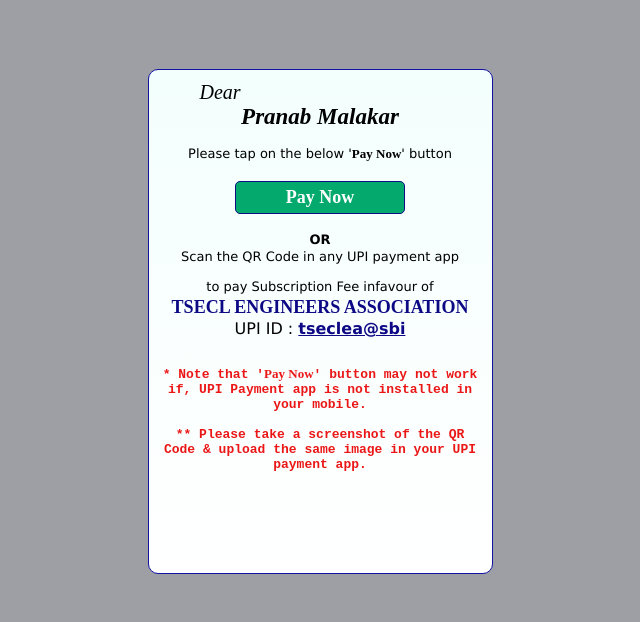
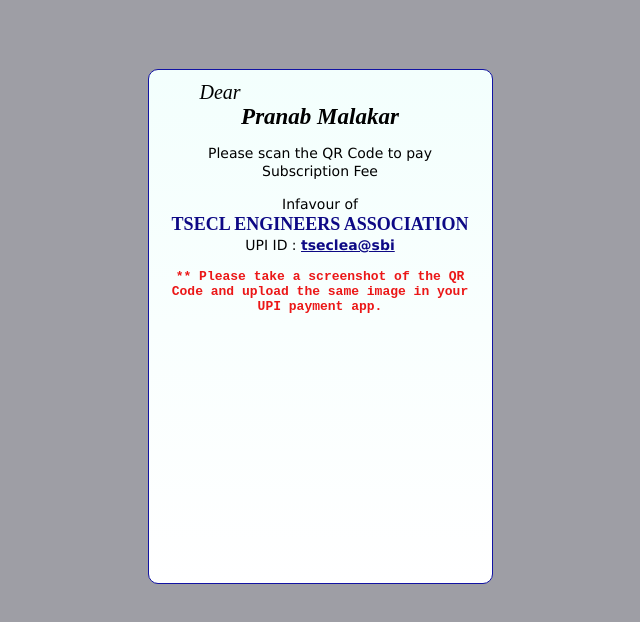
Before and after one commit to tseclengineersasso/201, a plain HTML site: page index.html in a window 1280 px wide. Shown: the whole page, without its empty margins (320-960 px from the left). Drawn offline with Linux system fonts and the light colour scheme; a script that the page names is missing.

Commit message:
Add files via upload

```diff
--- a/index.html
+++ b/index.html
@@ -15,22 +15,6 @@
 
     #qrcode {
         pointer-events: none;
-    }
-    button {
-        background-color: #04AA6D;
-        color: rgb(255, 255, 255);
-        padding: 5px 5px;
-        margin: 5px 0;
-        border: none;
-        cursor: pointer;
-        width: 50%;
-        border-radius: 5px;
-        border: 1px solid #0d0f83;
-    }
-    button:hover {
-        opacity: 0.9;
-        background-color: #7139d3;
-        color: rgb(253, 223, 133);
     }
     .container {
         text-align: center;
@@ -55,17 +39,19 @@
         font-weight: bold;
         line-height: 0.1;
         font-size: 23px;
-        padding-bottom: 5px;
+        padding-bottom: 3px;
     }
     .fnt3 {
-        font-size: 13px;
+        font-size: 14px;
+        line-height: 1.3;
+        padding-left: 30px;
+        padding-right: 30px;
+    }
+    .fnt4 {
+        font-size: 14px;
         line-height: 1.3;
         padding-left: 10px;
         padding-right: 10px;
-    }
-    .fnt4 {
-        font-family: 'Times New Roman';
-        font-weight: bold;
     }
     .fnt5 {
         font-family: 'Courier New';
@@ -99,7 +85,7 @@
     width: 23%; /* Could be more or less, depending on screen size */
     height: 53%;
     min-width: 343px;
-    min-height: 503px;
+    min-height: 513px;
     }
 
     /* Add Zoom Animation */
@@ -127,19 +113,11 @@
         <div class="container">
             <p class="fnt1">Dear</p>
             <p class="fnt2">Pranab Malakar</p>
-            <p class="fnt3">Please tap on the below '<span class="fnt4">Pay Now</span>' button</p>
-
-            <a href="upi://pay?pa=tseclea@sbi&pn=TSECL%20ENGINEERS%20ASSOCIATION&mc=8398&tr=&tn=ID201%20Subscription&am=&cu=INR&url=&mode=02&purpose=00&orgid=159002&sign=MEUCIQC4XHZJWEfBspS1A6+UMtQcBr/ZT00bWTdvZJhRCsLilwIgGPyzjukW/iwSieU2ohpTzfGLGxYwuJfK4ws/lBz8rzs=">
-                <button class="fnt">Pay Now</button>
-            </a>
-            <p class="fnt3"><b>OR</b><br><span style="line-height: 1.3">Scan the QR Code in any UPI payment app</span></p>
+            <p class="fnt3">Please scan the QR Code to pay Subscription Fee</p>
             <center id="qrcode"></center>
-            <p class="fnt3">to pay Subscription Fee infavour of<br><a class="fnt" style="color: rgb(13, 9, 133);">TSECL ENGINEERS ASSOCIATION</a>
-                <br><span style="font-size: 16px;">UPI ID : <u style="color: rgb(13, 9, 133);"><b>tseclea@sbi</b></u></span></p>
-
-            <p class="fnt5" style="padding-top: 13px;">* Note that '<span class="fnt4">Pay Now</span>' button may not work if, UPI Payment app is not installed in your mobile. </p>
-            <p class="fnt5"> ** Please take a screenshot of the QR Code & upload the same image in your UPI payment app. </p>
-
+            <p class="fnt4">Infavour of<br><a class="fnt" style="color: rgb(13, 9, 133);">TSECL ENGINEERS ASSOCIATION</a>
+                <br>UPI ID : <u style="color: rgb(13, 9, 133);"><b>tseclea@sbi</b></u></p>
+            <p class="fnt5"> ** Please take a screenshot of the QR Code and upload the same image in your UPI payment app. </p>
         </div>
     </div>
 </div>
@@ -149,8 +127,8 @@
         var upiData = "upi://pay?pa=tseclea@sbi&pn=TSECL%20ENGINEERS%20ASSOCIATION&mc=8398&tr=&tn=ID201%20Subscription&am=&cu=INR&url=&mode=02&purpose=00&orgid=159002&sign=MEUCIQC4XHZJWEfBspS1A6+UMtQcBr/ZT00bWTdvZJhRCsLilwIgGPyzjukW/iwSieU2ohpTzfGLGxYwuJfK4ws/lBz8rzs=";
         var qrcod = new QRCode(document.getElementById("qrcode"), {
             text: upiData,
-            width: 200,
-            height: 200,
+            width: 243,
+            height: 243,
         });
         qrcod.make();
     }
```
